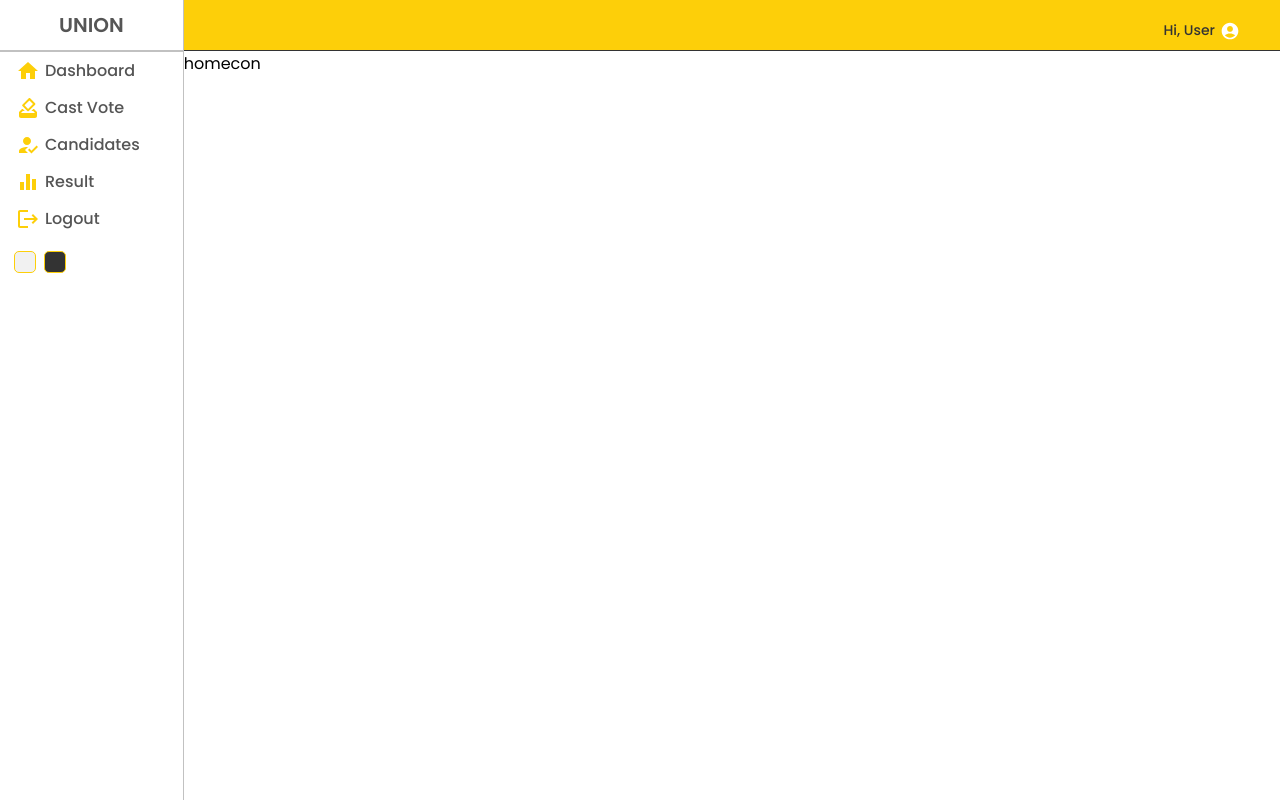
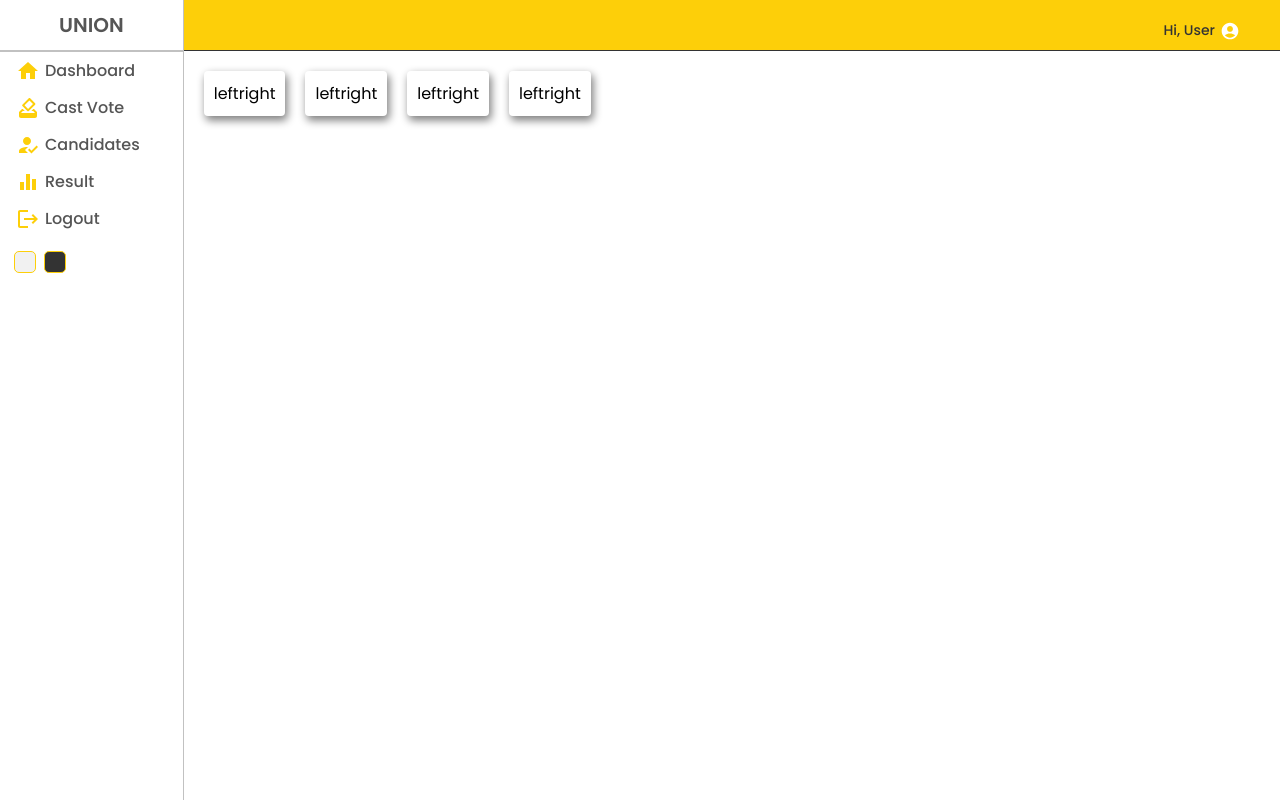
Before and after one commit to shihabsaleem/unionCES, a React (Create React App) app: page / in a window 1280 px wide. Built offline with nearby package versions, Linux system fonts and the light colour scheme.

Commit message:
reusable widgets

```diff
--- /dev/null
+++ b/src/Component/Widget/Widget.jsx
@@ -0,0 +1,15 @@
+import React from "react";
+import "./widget.scss";
+
+const Widget = () => {
+  return (
+    <div>
+      <div className="widget">
+        <div className="left">left</div>
+        <div className="right">right</div>
+      </div>
+    </div>
+  );
+};
+
+export default Widget;
--- /dev/null
+++ b/src/Component/Widget/widget.scss
@@ -0,0 +1,10 @@
+.widget {
+    display: flex;
+    justify-content: space-between;
+    flex: 1;
+    padding: 10px;
+    box-shadow: 2px 4px 8px 0.5px grey;
+    border-radius: 4px;
+
+
+}
--- a/src/Pages/Home/Home.jsx
+++ b/src/Pages/Home/Home.jsx
@@ -1,13 +1,22 @@
 import React from "react";
 import Navbar from "../../Component/Navbar/Navbar";
 import Sidebar from "../../Component/Sidebar/Sidebar";
+import Widget from "../../Component/Widget/Widget";
 import "./home.scss";
 
 const Home = () => {
   return (
     <div className="home">
       <Sidebar />
-      <div className="homeContainer"><Navbar/>homecon</div>
+      <div className="homeContainer">
+        <Navbar />
+        <div className="widgets">
+          <Widget/>
+          <Widget/>
+          <Widget/>
+          <Widget/>
+        </div>
+      </div>
     </div>
   );
 };
--- a/src/Pages/Home/home.scss
+++ b/src/Pages/Home/home.scss
@@ -3,5 +3,11 @@
 
     .homeContainer {
         flex: 6;
+
+        .widgets {
+            display: flex;
+            padding: 20px;
+            gap: 20px;
+        }
     }
 }
```
